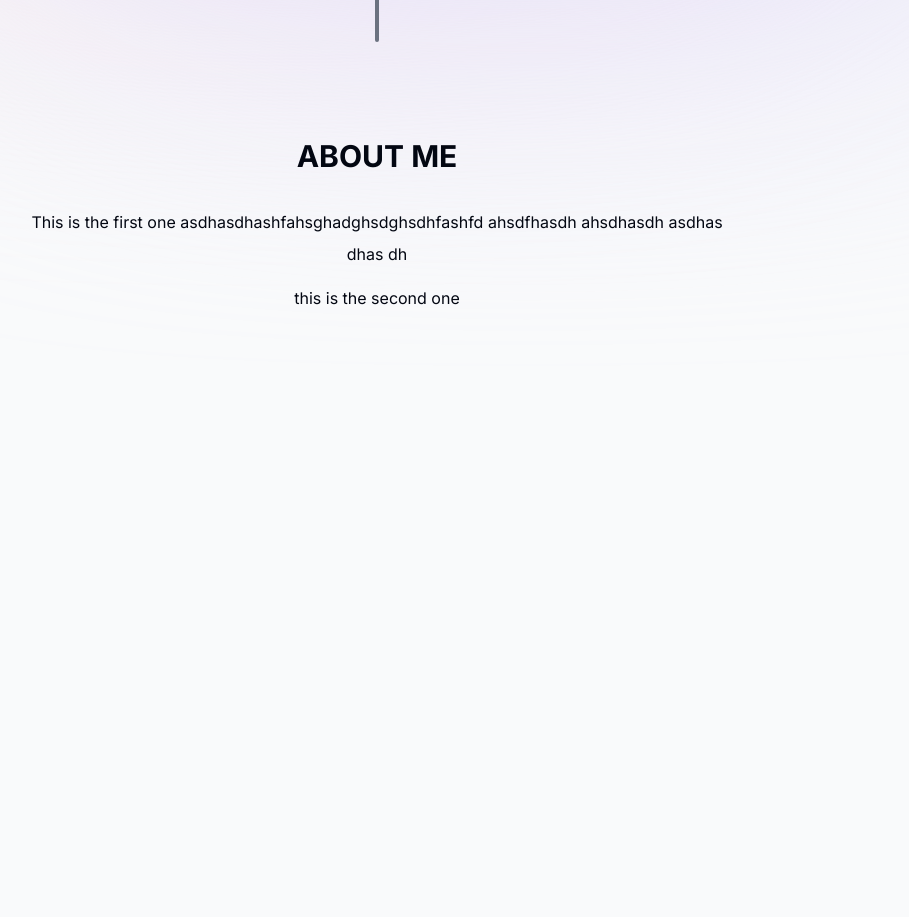
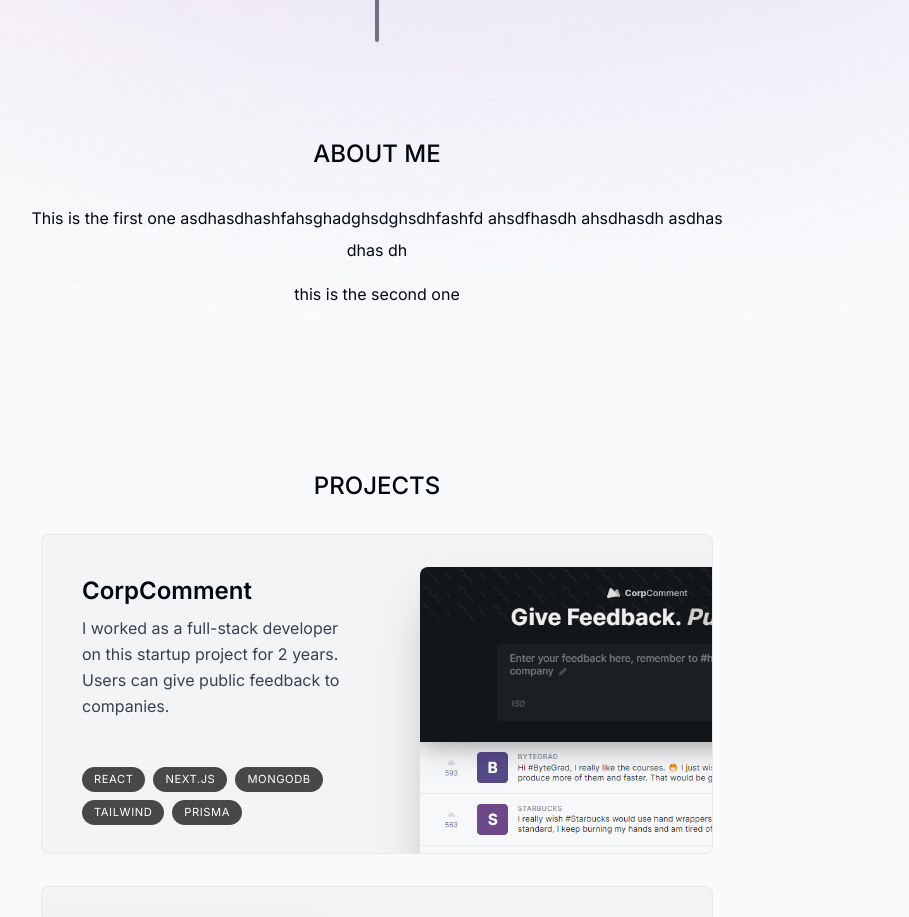
Before and after one commit to tobi-ahx/portfolio, a Next.js app: page / in a window 1280 px wide. Shown: the part 540-1457 px from the top of the page, without its empty margins (263-1172 px from the left). Built offline with nearby package versions, Linux system fonts and the light colour scheme.

Commit message:
projects added

```diff
--- a/app/page.tsx
+++ b/app/page.tsx
@@ -1,6 +1,7 @@
 import Intro from "@/components/intro";
 import SectionDivider from "@/components/section-divider";
-import About from "@/components/about"
+import About from "@/components/about";
+import Projects from "@/components/projects";
 
 
 export default function Home() {
@@ -9,6 +10,7 @@
       <Intro />
       <SectionDivider />
       <About />
+      <Projects />
     </main>
   )
 }
--- a/components/about.tsx
+++ b/components/about.tsx
@@ -1,11 +1,13 @@
-import React from 'react'
+"use client"
+
+import React from 'react';
+import SectionHeading from './section-heading';
+import { motion } from 'framer-motion';
 
 export default function About() {
   return (
-    <section className='mb-28 max-w-[45rem] text-center leading-8 sm:mb-40'>
-        <h2 className='text-3xl mb-8 font-bold'>
-            ABOUT ME
-        </h2>
+    <motion.section className='mb-28 max-w-[45rem] text-center leading-8 sm:mb-40' initial={{ y: -100, opacity: 0}} animate={{ y: 0, opacity: 1}} transition={{delay: 0.175}}>
+        <SectionHeading>ABOUT ME</SectionHeading>
         <p className='mb-3'>
             This is the first one asdhasdhashfahsghadghsdghsdhfashfd ahsdfhasdh ahsdhasdh asdhas dhas dh
         </p>
@@ -13,6 +15,6 @@
         <p>
             this is the second one
         </p>
-    </section>
+    </motion.section>
   )
 }
--- /dev/null
+++ b/components/project.tsx
@@ -0,0 +1,34 @@
+"use client"
+
+import React, { useRef } from 'react';
+import { projectsData } from '@/lib/data';
+import Image from 'next/image';
+import { motion, useScroll, useTransform } from 'framer-motion';
+
+type ProjectProps = (typeof projectsData)[number];
+
+export default function Project({title, description, tags, imageUrl}: ProjectProps) {
+const ref = useRef<HTMLDivElement>(null);
+const { scrollYProgress } = useScroll({
+    target: ref,
+    offset: ["0 1", "1.33 1"],
+});
+const scaleProgress = useTransform(scrollYProgress, [0, 1], [0.8, 1]);
+const opacityProgress = useTransform(scrollYProgress, [0, 1], [0.6, 1]);
+
+    return <motion.div ref={ref} style={{ scale: scaleProgress, opacity: opacityProgress}} className='group mb-3 sm:mb-8 last:mb-0'>
+        <section className="bg-gray-100 max-w-[42rem] border rounded-lg border-black/5 overflow-hidden sm:pr-8 relative sm:h-[20rem] hover:bg-gray-200 transition group-even:pl-8">
+        <div className='pt-4 pb-7 px-5 sm:pl-10 sm:pr-2 sm:pt-10 sm:max-w-[50%] flex flex-col h-full group-even:ml-[18rem]'>
+            <h3 className='text-2xl font-semibold'>{title}</h3>
+            <p className='mt-2 leading-relaxed text-gray-700'>{description}</p>
+            <ul className='flex flex-wrap gap-2 mt-auto'>
+                {tags.map((tag, index) => (
+                    <li className='bg-black/[0.7] px-3 py-1 text-[0.7rem] uppercase tracking-wider text-white rounded-full' key={index}>{tag}</li>
+                ))}
+            </ul>
+        </div>
+
+        <Image src={imageUrl} alt={title} className='absolute top-8 -right-40 w-[28.25rem] rounded-t-lg shadow-2xl group-even:right-[initial] group-even:-left-40 group-hover:-translate-x-3 group-hover:translate-y-3 group-hover:scale-[1.04]
+        group-even:group-hover:translate-x-3 group-even:group-hover:translate-y-3  group-even:group-hover:rotate-2 group-hover:-rotate-2 transition'/>
+    </section>
+</motion.div>}
--- /dev/null
+++ b/components/projects.tsx
@@ -0,0 +1,20 @@
+import React, { useRef } from 'react';
+import SectionHeading from './section-heading';
+import Project from './project';
+import { projectsData } from '@/lib/data';
+
+export default function Projects() {
+  return (
+    <section>
+        <SectionHeading>PROJECTS</SectionHeading>
+
+        <div>
+            {projectsData.map((project, index) => (
+                <React.Fragment key={index}>
+                    <Project{...project} />
+                </React.Fragment>
+            ))}
+        </div>
+    </section>
+  )
+}
--- /dev/null
+++ b/components/section-heading.tsx
@@ -0,0 +1,11 @@
+import React from 'react';
+
+type SectionHeadingProps = {
+    children: React.ReactNode;
+};
+
+export default function SectionHeading({ children }: SectionHeadingProps) {
+  return (
+    <h2 className='text-2xl font-medium mb-8 text-center'>{ children }</h2>
+  )
+}
```
